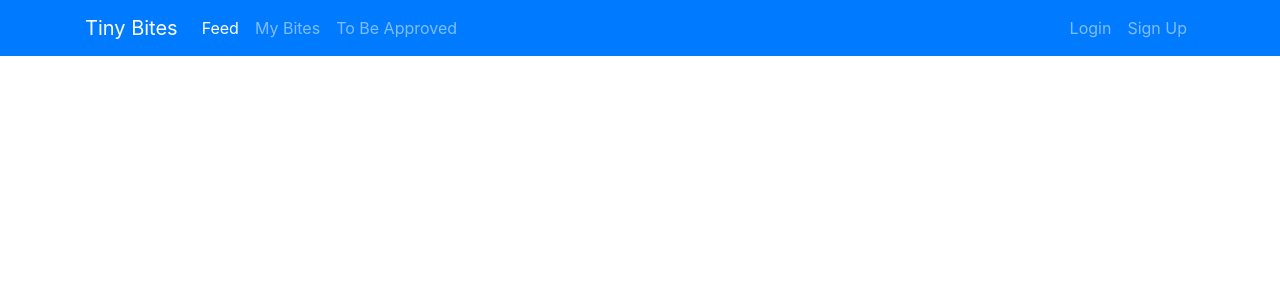
After one commit to JAmcevoy/tiny-bites, a Django app: template templates/base.html in a window 1280 px wide. The commit adds this page. Shown: the top 300 px of the page. Run offline with Django 4.2, Linux system fonts and the light colour scheme; the template is opened without the code that fills it, so the values that code supplies are empty; some libraries are stand-ins or nearby versions.

Commit message:
Added the base.html along with some data

```diff
--- a/feed/models.py
+++ b/feed/models.py
@@ -5,7 +5,7 @@ from django.contrib.auth.models import User
 class Create(models.Model):
     name = models.CharField(max_length=200, unique=True)
     author = models.ForeignKey(
-        User, on_delete=models.CASCADE, related_name="Feed_posts_create"
+        User, on_delete=models.CASCADE, related_name="Feed_create"
     )
     description = models.TextField()
     ingredients = models.TextField()
@@ -16,7 +16,7 @@ class Create(models.Model):
 class Review(models.Model):
     name = models.CharField(max_length=200, unique=True)
     author = models.ForeignKey(
-        User, on_delete=models.CASCADE, related_name="blog_posts_review"
+        User, on_delete=models.CASCADE, related_name="blog_review"
     )
     name_of_chef = models.CharField(max_length=200, unique=True)
     description = models.TextField()
--- a/requirements.txt
+++ b/requirements.txt
@@ -1,5 +1,6 @@
 asgiref==3.8.1
 dj-database-url==0.5.0
 Django==4.2.11
+django-summernote==0.8.20.0
 psycopg2==2.9.9
 sqlparse==0.5.0
--- /dev/null
+++ b/templates/base.html
@@ -0,0 +1,49 @@
+<!DOCTYPE html>
+<html lang="en">
+<head>
+  <meta charset="UTF-8">
+  <meta name="viewport" content="width=device-width, initial-scale=1.0">
+  <title>Tiny Bites</title>
+  <link rel="stylesheet" href="https://stackpath.bootstrapcdn.com/bootstrap/4.5.2/css/bootstrap.min.css">
+  <link rel="stylesheet" href="style.css">
+</head>
+<body>
+
+
+<nav class="navbar navbar-expand-lg navbar-dark bg-primary">
+  <div class="container">
+    <a class="navbar-brand" href="#">Tiny Bites</a>
+    <button class="navbar-toggler" type="button" data-toggle="collapse" data-target="#navbarNav" aria-controls="navbarNav" aria-expanded="false" aria-label="Toggle navigation">
+      <span class="navbar-toggler-icon"></span>
+    </button>
+    <div class="collapse navbar-collapse" id="navbarNav">
+      <ul class="navbar-nav mr-auto">
+        <li class="nav-item active">
+          <a class="nav-link" href="#">Feed</a>
+        </li>
+        <li class="nav-item">
+          <a class="nav-link" href="#">My Bites</a>
+        </li>
+        <li class="nav-item">
+          <a class="nav-link" href="#">To Be Approved</a>
+        </li>
+      </ul>
+      <!-- Right-aligned items -->
+      <ul class="navbar-nav ml-auto">
+        <li class="nav-item">
+          <a class="nav-link" href="#">Login</a>
+        </li>
+        <li class="nav-item">
+          <a class="nav-link" href="#">Sign Up</a>
+        </li>
+      </ul>
+    </div>
+  </div>
+</nav>
+
+
+{% block content %} {% endblock %}
+
+
+</body>
+</html>
--- a/tiny_bites/settings.py
+++ b/tiny_bites/settings.py
@@ -43,6 +43,7 @@ INSTALLED_APPS = [
     'django.contrib.sessions',
     'django.contrib.messages',
     'django.contrib.staticfiles',
+    'django_summernote',
     'feed',
 ]
 
--- a/tiny_bites/urls.py
+++ b/tiny_bites/urls.py
@@ -18,7 +18,8 @@ from django.contrib import admin
 from django.urls import path, include
 
 urlpatterns = [
+    path('admin/', admin.site.urls),
     path("", include("feed.urls"), name='feed-urls'),
-    path('admin/', admin.site.urls),
+    path('summernote/', include('django_summernote.urls')),
 
 ]
```
Also changed, not shown: feed/admin.py (+12 -1 lines), feed/templates/feed/create_list.html (+5 -15 lines), 1 other file.
